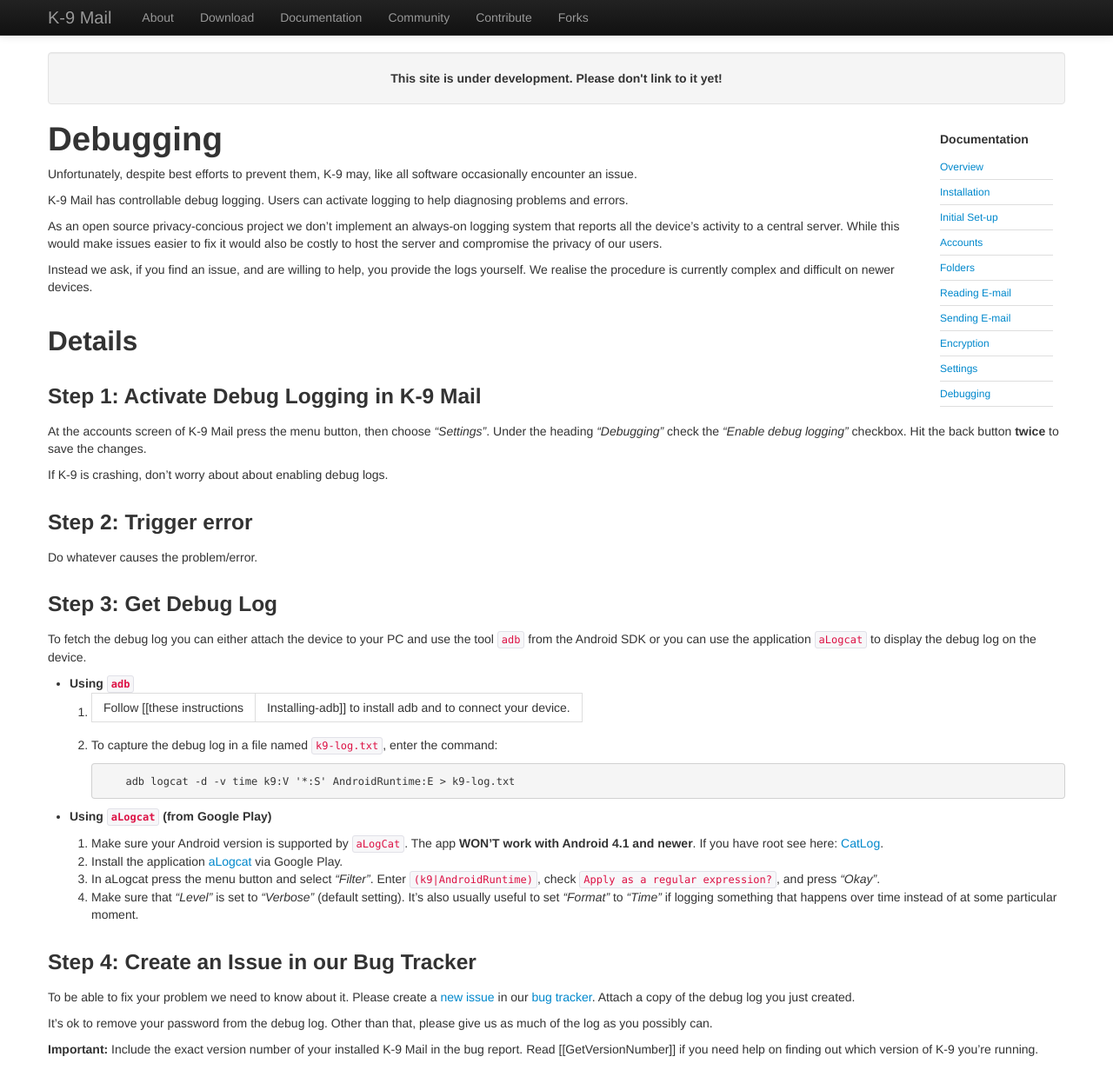
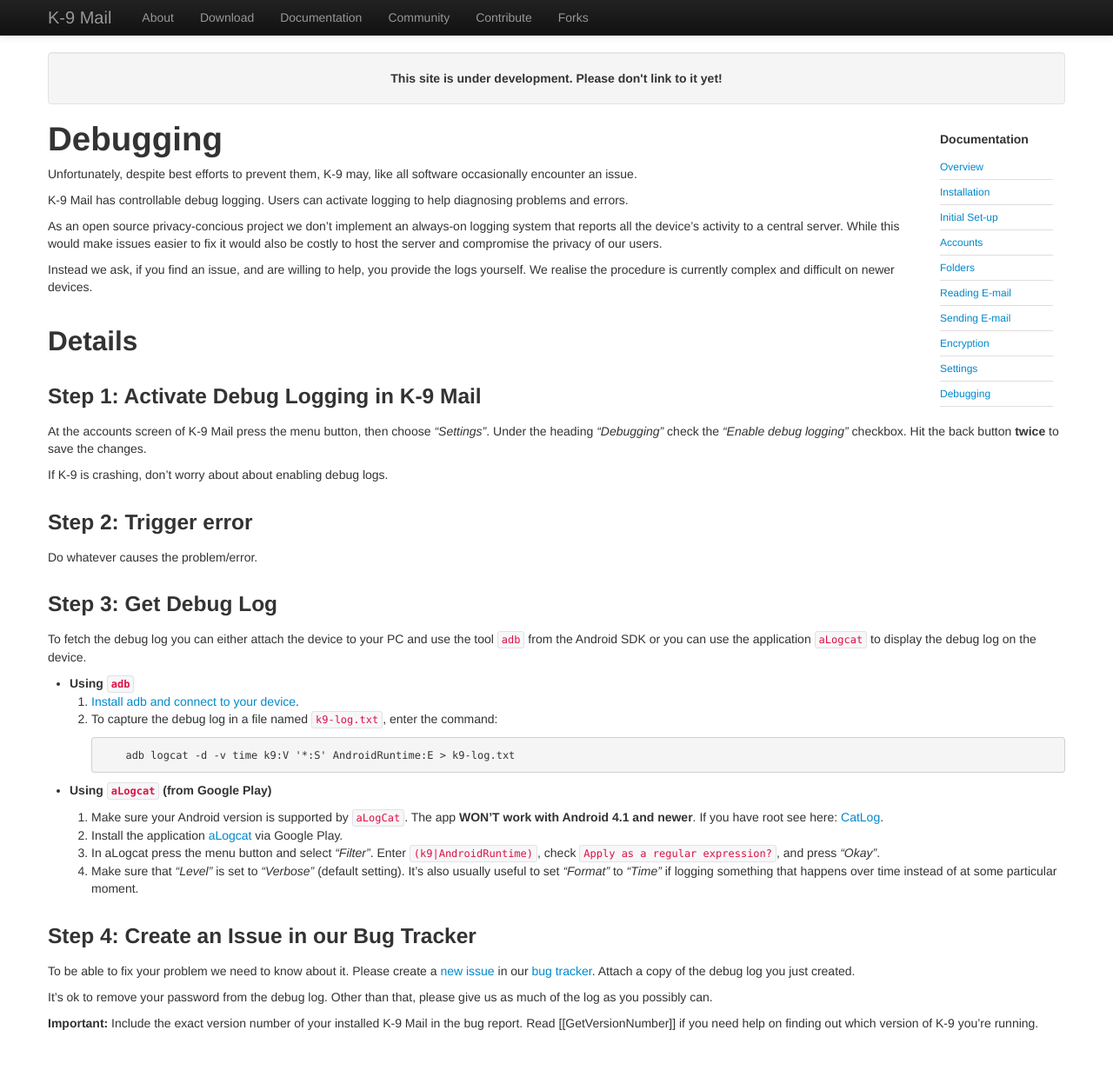
Before and after one commit to k9mail/k9mail.app, a Jekyll site: the page built from documentation/debugging.md, in a window 1280 px wide and 1267 px high. Shown: the top 1254 px of the window at 87% size. Built offline with Jekyll 4.4.1, drawn with Linux system fonts in a browser that asks for light colours; nearby versions of some CDN libraries.

Commit message:
Update debugging.md

```diff
--- a/documentation/debugging.md
+++ b/documentation/debugging.md
@@ -33,7 +33,7 @@ Do whatever causes the problem/error.
 To fetch the debug log you can either attach the device to your PC and use the tool `adb` from the Android SDK or you can use the application `aLogcat` to display the debug log on the device.
 
 * **Using `adb`**
-  0. Follow [[these instructions|Installing-adb]] to install adb and to connect your device.
+  0. [Install adb and connect to your device](https://github.com/k9mail/k-9/wiki/Installing-adb).
   0. To capture the debug log in a file named `k9-log.txt`, enter the command:
 
              adb logcat -d -v time k9:V '*:S' AndroidRuntime:E > k9-log.txt
```
